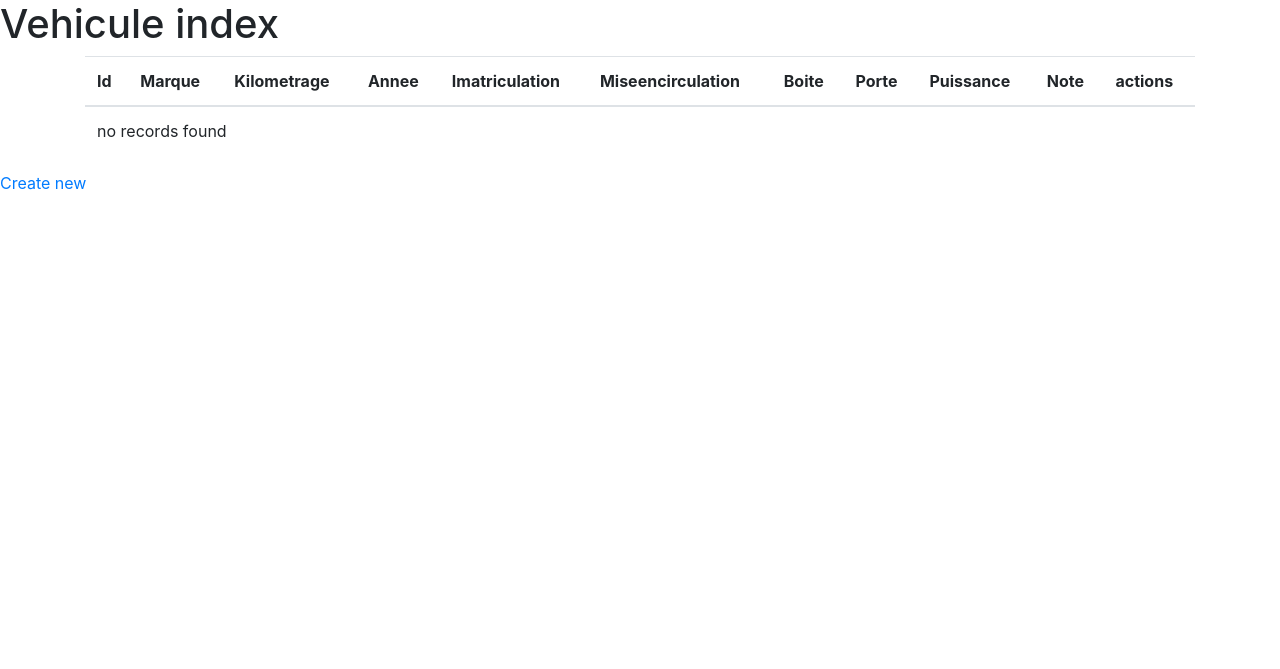
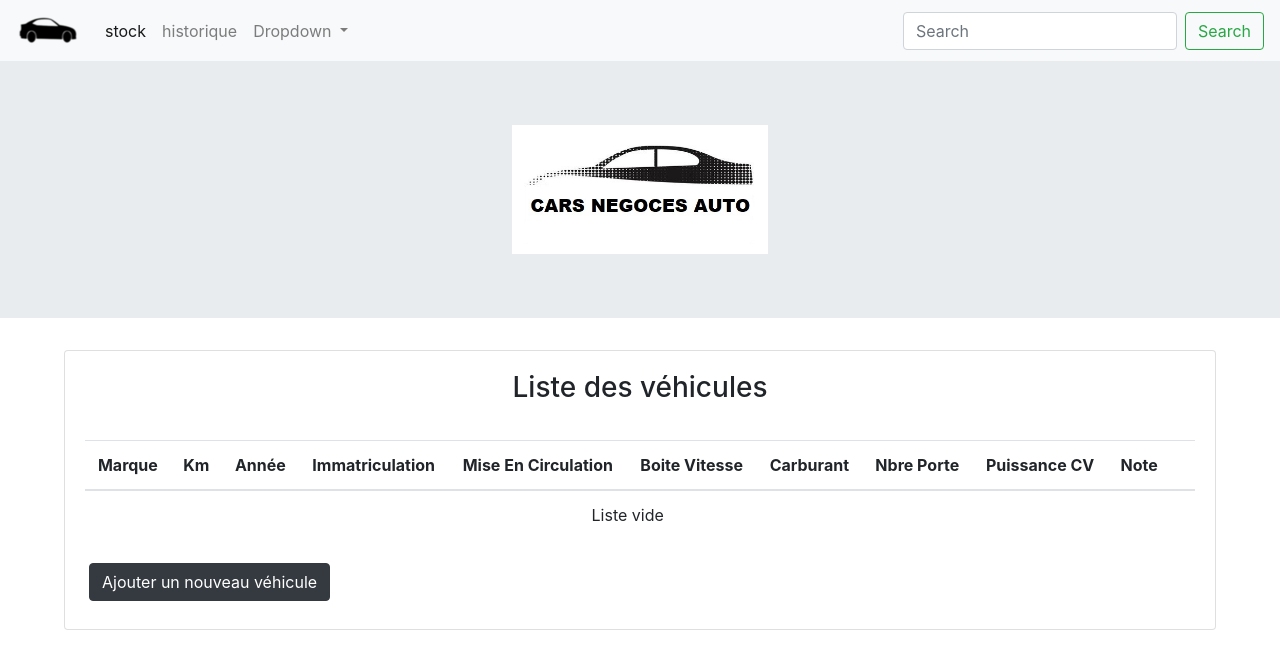
Before and after one commit to AntoineM666/Tool_car, a Symfony app: template templates/vehicule/index.html.twig in a window 1280 px wide. Shown: the top 669 px of the page. Run offline with Twig, Linux system fonts and the light colour scheme; the template is opened without the code that fills it, so the values that code supplies are empty; some libraries are stand-ins or nearby versions.

Commit message:
font style

```diff
--- /dev/null
+++ b/public/css/style.css
@@ -0,0 +1,21 @@
+.img-logo{
+    width: 20%;
+
+    margin-left: 40%;
+
+}
+
+.logo-nav:hover{
+    transform: scale(1.15);
+    transition: ease all 500ms;
+}
+
+.title{
+    text-align: center;
+    font-weight: bold;
+    margin: 2.5%;
+    border: 4px solid black;
+    padding: 1%;
+    font-size: 45px;
+
+}
--- a/templates/base.html.twig
+++ b/templates/base.html.twig
@@ -5,17 +5,58 @@
         <title>{% block title %}Welcome!{% endblock %}</title>
         {# Run `composer require symfony/webpack-encore-bundle`
            and uncomment the following Encore helpers to start using Symfony UX #}
-        {% block stylesheets %}
+        {% block stylesheets %}{% endblock %}
             <link rel="stylesheet" href="https://maxcdn.bootstrapcdn.com/bootstrap/4.0.0/css/bootstrap.min.css" integrity="sha384-Gn5384xqQ1aoWXA+058RXPxPg6fy4IWvTNh0E263XmFcJlSAwiGgFAW/dAiS6JXm" crossorigin="anonymous">
-        {% endblock %}
+            <link href="{{ asset('css/style.css') }}" rel="stylesheet" type="text/css" />
+            <link rel="shortcut icon" type="image/png" href="{{ asset('../asset/img/logo-car.png') }}"/>
+
 
         {% block javascripts %}
         <script src="https://code.jquery.com/jquery-3.2.1.slim.min.js" integrity="sha384-KJ3o2DKtIkvYIK3UENzmM7KCkRr/rE9/Qpg6aAZGJwFDMVNA/GpGFF93hXpG5KkN" crossorigin="anonymous"></script>
-<script src="https://cdnjs.cloudflare.com/ajax/libs/popper.js/1.12.9/umd/popper.min.js" integrity="sha384-ApNbgh9B+Y1QKtv3Rn7W3mgPxhU9K/ScQsAP7hUibX39j7fakFPskvXusvfa0b4Q" crossorigin="anonymous"></script>
-<script src="https://maxcdn.bootstrapcdn.com/bootstrap/4.0.0/js/bootstrap.min.js" integrity="sha384-JZR6Spejh4U02d8jOt6vLEHfe/JQGiRRSQQxSfFWpi1MquVdAyjUar5+76PVCmYl" crossorigin="anonymous"></script>
+        <script src="https://cdnjs.cloudflare.com/ajax/libs/popper.js/1.12.9/umd/popper.min.js" integrity="sha384-ApNbgh9B+Y1QKtv3Rn7W3mgPxhU9K/ScQsAP7hUibX39j7fakFPskvXusvfa0b4Q" crossorigin="anonymous"></script>
+        <script src="https://maxcdn.bootstrapcdn.com/bootstrap/4.0.0/js/bootstrap.min.js" integrity="sha384-JZR6Spejh4U02d8jOt6vLEHfe/JQGiRRSQQxSfFWpi1MquVdAyjUar5+76PVCmYl" crossorigin="anonymous"></script>
         {% endblock %}
     </head>
     <body>
-        {% block body %}{% endblock %}
+
+        {% block body %}
+        {# navigation #}
+<nav class="navbar navbar-expand-lg navbar-light bg-light">
+  <a href="#"><img src="{{ asset('../asset/img/logo-car.png') }}" alt="logo" class="logo-nav navbar-brand"></a>
+
+
+  <div class="collapse navbar-collapse" id="navbarSupportedContent" >
+    <ul class="navbar-nav mr-auto">
+      <li class="nav-item active">
+        <a class="nav-link" href="#">stock <span class="sr-only">(current)</span></a>
+      </li>
+      <li class="nav-item">
+        <a class="nav-link" href="#">historique</a>
+      </li>
+      <li class="nav-item dropdown">
+        <a class="nav-link dropdown-toggle" href="#" id="navbarDropdown" role="button" data-toggle="dropdown" aria-haspopup="true" aria-expanded="false">
+          Dropdown
+        </a>
+        <div class="dropdown-menu" aria-labelledby="navbarDropdown">
+          <a class="dropdown-item" href="#">Action</a>
+          <a class="dropdown-item" href="#">Another action</a>
+          <div class="dropdown-divider"></div>
+          <a class="dropdown-item" href="#">Something else here</a>
+        </div>
+      </li>
+    </ul>
+    <form class="form-inline my-2 my-lg-0">
+      <input class="form-control mr-sm-2" type="search" placeholder="Search" aria-label="Search">
+      <button class="btn btn-outline-success my-2 my-sm-0" type="submit">Search</button>
+    </form>
+  </div>
+</nav>
+<div class="jumbotron jumbotron-fluid">
+
+      <img src="{{ asset('../asset/img/LOGO-CAR-TOOL.jpg') }}" alt="logo" class="img-logo">
+
+</div>
+
+        {% endblock %}
     </body>
 </html>
--- a/templates/vehicule/_delete_form.html.twig
+++ b/templates/vehicule/_delete_form.html.twig
@@ -1,5 +1,5 @@
-<form method="post" action="{{ path('vehicule_delete', {'id': vehicule.id}) }}" onsubmit="return confirm('Are you sure you want to delete this item?');">
+<form method="post" action="{{ path('vehicule_delete', {'id': vehicule.id}) }}" onsubmit="return confirm('Êtes-vous certain de vouloir supprimer le véhicule?');">
     <input type="hidden" name="_method" value="DELETE">
     <input type="hidden" name="_token" value="{{ csrf_token('delete' ~ vehicule.id) }}">
-    <button class="btn">Delete</button>
+    <button class="btn btn-danger ml-4">Supprimer</button>
 </form>
--- a/templates/vehicule/edit.html.twig
+++ b/templates/vehicule/edit.html.twig
@@ -5,9 +5,9 @@
 {% block body %}
     <h1>Edit Vehicule</h1>
 
-    {{ include('vehicule/_form.html.twig', {'button_label': 'Update'}) }}
+    {{ include('vehicule/_form.html.twig', {'button_label': 'Modifier'}) }}
 
-    <a href="{{ path('vehicule_index') }}">back to list</a>
+    <a href="{{ path('vehicule_index') }}"><button class="btn btn-secondary my-2 ml-4">Retour liste</button></a>
 
     {{ include('vehicule/_delete_form.html.twig') }}
 {% endblock %}
--- a/templates/vehicule/index.html.twig
+++ b/templates/vehicule/index.html.twig
@@ -1,51 +1,64 @@
 {% extends 'base.html.twig' %}
 
-{% block title %}Vehicule index{% endblock %}
+{% block title %}Liste des Véhicules{% endblock %}
 
-{% block body %}
-    <h1>Vehicule index</h1>
-<div class="container">
-    <table class="table">
+{% block body %} {{ parent() }}
+
+    <div class="card mx-auto" style="width: 90%;">
+        <div class="card-body">
+
+            <h3 class="card-title text-center">Liste des véhicules</h3><br>
+
+    <div class="table-responsive">
+            <table class="table text-center">
                 <thead>
                     <tr>
-                <th>Id</th>
                         <th>Marque</th>
-                <th>Kilometrage</th>
-                <th>Annee</th>
-                <th>Imatriculation</th>
-                <th>Miseencirculation</th>
-                <th>Boite</th>
-                <th>Porte</th>
-                <th>Puissance</th>
+                        <th>Km</th>
+                        <th>Année</th>
+                        <th>Immatriculation</th>
+                        <th>Mise En Circulation</th>
+                        <th>Boite Vitesse</th>
+                        <th>Carburant</th>
+                        <th>Nbre Porte</th>
+                        <th>Puissance CV</th>
                         <th>Note</th>
-                <th>actions</th>
+                        <th></th>
                     </tr>
                 </thead>
+
                <tbody>
         {% for vehicule in vehicules %}
             <tr>
-                <td>{{ vehicule.id }}</td>
                 <td>{{ vehicule.marque }}</td>
                 <td>{{ vehicule.kilometrage }}</td>
                 <td>{{ vehicule.annee }}</td>
                 <td>{{ vehicule.imatriculation }}</td>
                 <td>{{ vehicule.miseencirculation }}</td>
                 <td>{{ vehicule.boite }}</td>
+                <td>{{ vehicule.carburant }}</td>
                 <td>{{ vehicule.porte }}</td>
                 <td>{{ vehicule.puissance }}</td>
                 <td>{{ vehicule.note }}</td>
                 <td>
-                    <a href="{{ path('vehicule_show', {'id': vehicule.id}) }}">show</a>
-                    <a href="{{ path('vehicule_edit', {'id': vehicule.id}) }}">edit</a>
+                    <a href="{{ path('vehicule_show', {'id': vehicule.id}) }}"><button type="button" class="btn btn-success">Voir</button></a>
+                    <a href="{{ path('vehicule_edit', {'id': vehicule.id}) }}"><button type="button" class="btn btn-warning">Modifier</button></a>
                 </td>
             </tr>
         {% else %}
             <tr>
-                <td colspan="10">no records found</td>
+                <td colspan="10">Liste vide</td>
             </tr>
         {% endfor %}
         </tbody>
             </table>
     </div>
-    <a href="{{ path('vehicule_new') }}">Create new</a>
+
+
+
+
+            <a href="{{ path('vehicule_new') }}"><button type="button" class="btn btn-dark mx-1 my-2">Ajouter un nouveau véhicule</button></a>
+
+        </div>
+    </div>
 {% endblock %}
--- a/templates/vehicule/show.html.twig
+++ b/templates/vehicule/show.html.twig
@@ -1,6 +1,6 @@
 {% extends 'base.html.twig' %}
 
-{% block title %}Vehicule{% endblock %}
+{% block title %}Véhicule{% endblock %}
 
 {% block body %}
     <h1>Vehicule</h1>
@@ -46,9 +46,9 @@
         </tbody>
     </table>
 
-    <a href="{{ path('vehicule_index') }}">back to list</a>
+    <a href="{{ path('vehicule_index') }}"><button class="btn btn-secondary my-2 ml-4">Retour liste</button></a>
 
-    <a href="{{ path('vehicule_edit', {'id': vehicule.id}) }}">edit</a>
+    <a href="{{ path('vehicule_edit', {'id': vehicule.id}) }}"><button class="btn btn-warning my-2 ml-4">Modifier</button></a>
 
     {{ include('vehicule/_delete_form.html.twig') }}
 {% endblock %}
```
Also changed, not shown: src/Controller/GeneralController.php (deleted, +0 -20 lines), templates/general/index.html.twig (deleted, +0 -46 lines), templates/vehicule/_form.html.twig (+65 -5 lines), templates/vehicule/new.html.twig (+4 -4 lines), asset/img/LOGO-CAR-TOOL.jpg (added), asset/img/logo-car.png (added), asset/img/logo-car2.png (added). Lines whose indentation alone changed are shown as unchanged.
